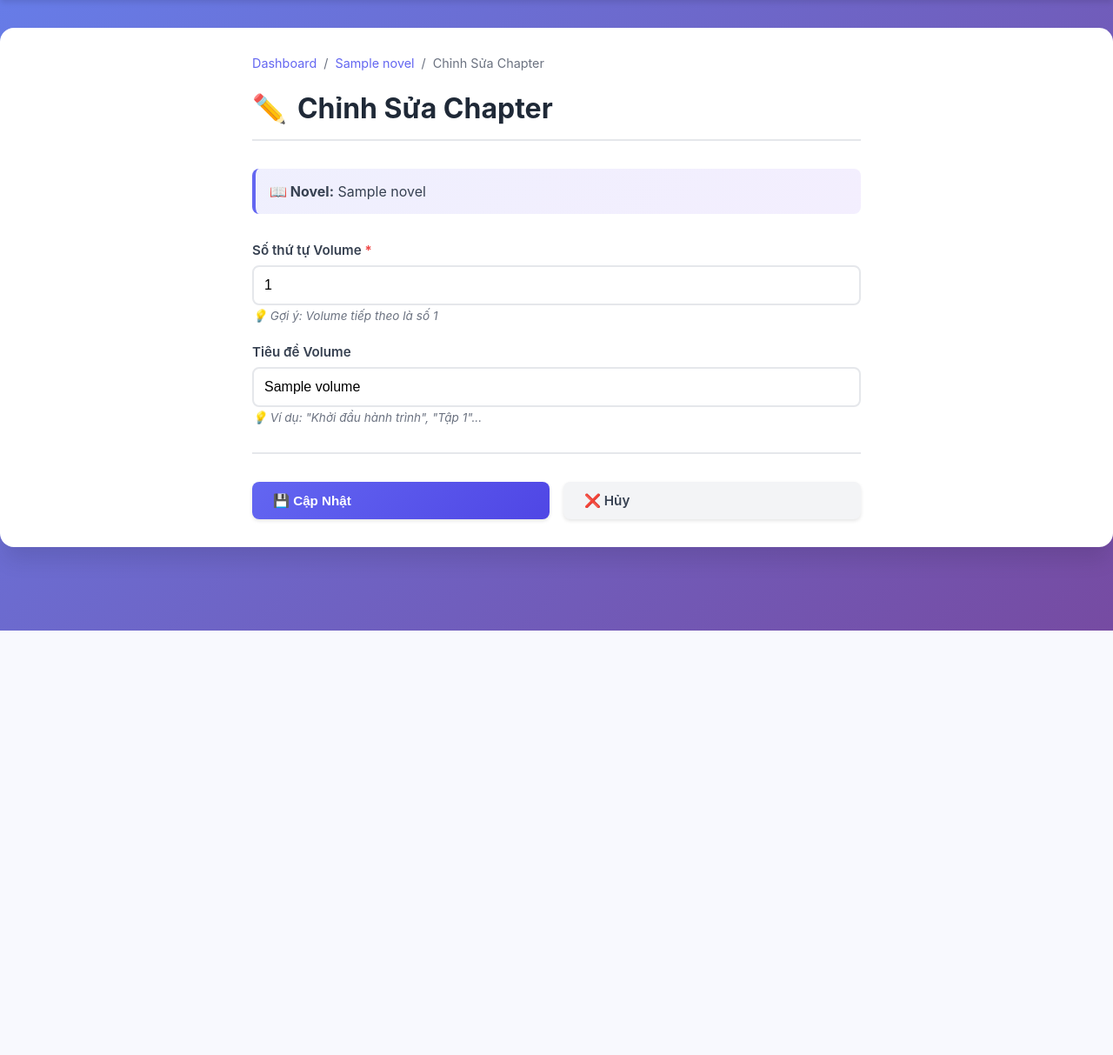
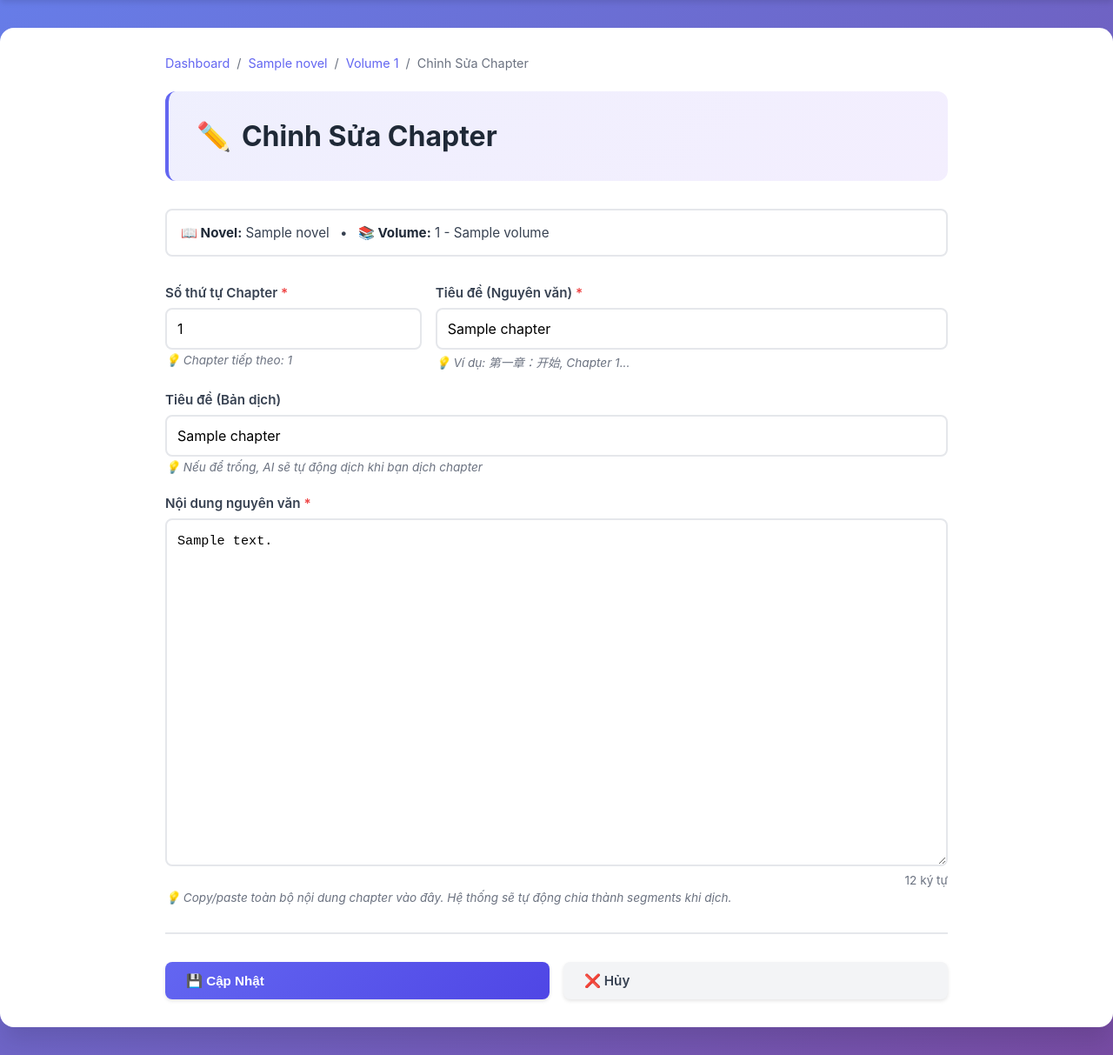
Before and after one commit to akira3175/Aiko-Novel-Translator, a Django app: page /chapter/1/edit/ in a window 1280 px wide. Shown: the part 75-1288 px from the top of the page at 87% size. Before the commit the page ends 800 px from the top, so only its background shows below. Run offline with Django 5.2, Linux system fonts and the light colour scheme; tables that the repository leaves empty hold one stand-in row (values such as "Sample post").

Commit message:
can change content for Chapter

```diff
--- a/core/templates/core/chapter_form.html
+++ b/core/templates/core/chapter_form.html
@@ -5,7 +5,7 @@
 {% block extra_css %}
 <style>
     .form-container {
-        max-width: 700px;
+        max-width: 900px;
         margin: 0 auto;
     }
 
@@ -15,6 +15,7 @@
         margin-bottom: 1.5rem;
         color: var(--text-light);
         font-size: 0.9rem;
+        flex-wrap: wrap;
     }
 
     .breadcrumb a {
@@ -23,9 +24,11 @@
     }
 
     .page-header {
+        background: linear-gradient(135deg, rgba(99, 102, 241, 0.1), rgba(139, 92, 246, 0.1));
+        border-radius: 12px;
+        padding: 2rem;
         margin-bottom: 2rem;
-        padding-bottom: 1rem;
-        border-bottom: 2px solid var(--border);
+        border-left: 4px solid var(--primary);
     }
 
     .page-title {
@@ -35,14 +38,27 @@
         display: flex;
         align-items: center;
         gap: 0.75rem;
+        margin: 0;
     }
 
-    .novel-info {
-        background: linear-gradient(135deg, rgba(99, 102, 241, 0.1), rgba(139, 92, 246, 0.1));
+    .volume-info {
+        background: white;
+        border: 2px solid var(--border);
         border-radius: 8px;
         padding: 1rem;
         margin-bottom: 2rem;
-        border-left: 4px solid var(--primary);
+        display: flex;
+        justify-content: space-between;
+        align-items: center;
+    }
+
+    .volume-info-text {
+        font-size: 0.95rem;
+        color: var(--text);
+    }
+
+    .volume-info-text strong {
+        color: var(--dark);
     }
 
     .form-group {
@@ -62,18 +78,33 @@
         color: var(--danger);
     }
 
-    .form-input {
+    .form-input,
+    .form-textarea {
         width: 100%;
         padding: 0.75rem;
         border: 2px solid var(--border);
         border-radius: 8px;
         font-size: 1rem;
         transition: border-color 0.2s;
+        font-family: inherit;
     }
 
-    .form-input:focus {
+    .form-input:focus,
+    .form-textarea:focus {
         outline: none;
         border-color: var(--primary);
+    }
+
+    .form-textarea {
+        min-height: 150px;
+        line-height: 1.6;
+        resize: vertical;
+    }
+
+    .form-textarea.large {
+        min-height: 400px;
+        font-family: 'Courier New', monospace;
+        font-size: 0.95rem;
     }
 
     .form-help {
@@ -81,6 +112,13 @@
         color: var(--text-light);
         margin-top: 0.25rem;
         font-style: italic;
+    }
+
+    .char-count {
+        text-align: right;
+        font-size: 0.85rem;
+        color: var(--text-light);
+        margin-top: 0.25rem;
     }
 
     .form-actions {
@@ -102,6 +140,28 @@
         color: #991b1b;
         border: 2px solid #ef4444;
     }
+
+    .alert-success {
+        background: #d1fae5;
+        color: #065f46;
+        border: 2px solid #10b981;
+    }
+
+    .form-row {
+        display: grid;
+        grid-template-columns: 1fr 2fr;
+        gap: 1rem;
+    }
+
+    @media (max-width: 768px) {
+        .form-row {
+            grid-template-columns: 1fr;
+        }
+
+        .form-actions {
+            flex-direction: column;
+        }
+    }
 </style>
 {% endblock %}
 
@@ -111,6 +171,8 @@
         <a href="/">Dashboard</a>
         <span>/</span>
         <a href="{% url 'core:novel_detail' volume.novel.id %}">{{ volume.novel.title }}</a>
+        <span>/</span>
+        <a href="{% url 'core:volume_detail' volume.id %}">Volume {{ volume.index }}</a>
         <span>/</span>
         <span>{{ title }}</span>
     </div>
@@ -126,8 +188,12 @@
         </h1>
     </div>
 
-    <div class="novel-info">
+    <div class="volume-info">
+        <div class="volume-info-text">
             <strong>📖 Novel:</strong> {{ volume.novel.title }}
+            <span style="margin: 0 0.5rem;">•</span>
+            <strong>📚 Volume:</strong> {{ volume.index }}{% if volume.title %} - {{ volume.title }}{% endif %}
+        </div>
     </div>
 
     {% if messages %}
@@ -141,49 +207,131 @@
     <form method="post">
         {% csrf_token %}
 
+        <div class="form-row">
             <div class="form-group">
-            <label class="form-label required">Số thứ tự Volume</label>
+                <label class="form-label required">Số thứ tự Chapter</label>
                 <input
                     type="number"
                     name="index"
                     class="form-input"
-                value="{% if volume %}{{ volume.index }}{% else %}{{ next_index }}{% endif %}"
+                    value="{% if chapter %}{{ chapter.index }}{% else %}{{ next_index }}{% endif %}"
                     min="1"
                     required
-                placeholder="Nhập số thứ tự..."
+                    placeholder="1"
                 >
                 <div class="form-help">
-                💡 Gợi ý: Volume tiếp theo là số {{ next_index|default:1 }}
+                    💡 Chapter tiếp theo: {{ next_index|default:1 }}
                 </div>
             </div>
 
             <div class="form-group">
-            <label class="form-label">Tiêu đề Volume</label>
+                <label class="form-label required">Tiêu đề (Nguyên văn)</label>
                 <input
                     type="text"
                     name="title"
                     class="form-input"
-                value="{{ volume.title|default:'' }}"
-                placeholder="Nhập tiêu đề volume (tùy chọn)..."
+                    value="{{ chapter.title|default:'' }}"
+                    required
+                    placeholder="Nhập tiêu đề chapter..."
                 >
                 <div class="form-help">
-                💡 Ví dụ: "Khởi đầu hành trình", "Tập 1"...
+                    💡 Ví dụ: 第一章：开始, Chapter 1...
+                </div>
+            </div>
+        </div>
+
+        <div class="form-group">
+            <label class="form-label">Tiêu đề (Bản dịch)</label>
+            <input
+                type="text"
+                name="title_translation"
+                class="form-input"
+                value="{{ chapter.title_translation|default:'' }}"
+                placeholder="Nhập bản dịch tiêu đề (tùy chọn)..."
+            >
+            <div class="form-help">
+                💡 Nếu để trống, AI sẽ tự động dịch khi bạn dịch chapter
+            </div>
+        </div>
+
+        <div class="form-group">
+            <label class="form-label required">Nội dung nguyên văn</label>
+            <textarea
+                name="content_raw"
+                class="form-textarea large"
+                required
+                placeholder="Dán nội dung chapter (nguyên văn Trung Quốc) vào đây...&#10;&#10;Ví dụ:&#10;第一章&#10;&#10;这是第一段...&#10;这是第二段..."
+                id="contentTextarea"
+            >{{ chapter.content_raw|default:'' }}</textarea>
+            <div class="char-count">
+                <span id="charCount">0</span> ký tự
+            </div>
+            <div class="form-help">
+                💡 Copy/paste toàn bộ nội dung chapter vào đây. Hệ thống sẽ tự động chia thành segments khi dịch.
             </div>
         </div>
 
         <div class="form-actions">
             <button type="submit" class="btn btn-primary" style="flex: 1;">
                 {% if action == 'create' %}
-                    ➕ Tạo Volume
+                    ➕ Tạo Chapter
                 {% else %}
                     💾 Cập Nhật
                 {% endif %}
             </button>
-            <a href="{% if volume %}{% url 'core:volume_detail' volume.id %}{% else %}{% url 'core:novel_detail' novel.id %}{% endif %}"
+            <a href="{% if chapter %}{% url 'core:chapter_detail' chapter.id %}{% else %}{% url 'core:volume_detail' volume.id %}{% endif %}"
                class="btn btn-secondary" style="flex: 1;">
                 ❌ Hủy
             </a>
         </div>
     </form>
 </div>
+
+<script>
+// Character counter
+const textarea = document.getElementById('contentTextarea');
+const charCount = document.getElementById('charCount');
+
+function updateCharCount() {
+    const count = textarea.value.length;
+    charCount.textContent = count.toLocaleString();
+}
+
+textarea.addEventListener('input', updateCharCount);
+updateCharCount();
+
+// Auto-save to localStorage (optional)
+const formKey = 'chapter_form_draft_{{ volume.id }}';
+
+// Load draft on page load
+const draft = localStorage.getItem(formKey);
+if (draft && !textarea.value) {
+    if (confirm('Phát hiện bản nháp chưa lưu. Bạn có muốn khôi phục?')) {
+        const data = JSON.parse(draft);
+        document.querySelector('[name="title"]').value = data.title || '';
+        document.querySelector('[name="title_translation"]').value = data.title_translation || '';
+        textarea.value = data.content_raw || '';
+        updateCharCount();
+    }
+}
+
+// Save draft on input
+let saveTimeout;
+textarea.addEventListener('input', () => {
+    clearTimeout(saveTimeout);
+    saveTimeout = setTimeout(() => {
+        const formData = {
+            title: document.querySelector('[name="title"]').value,
+            title_translation: document.querySelector('[name="title_translation"]').value,
+            content_raw: textarea.value
+        };
+        localStorage.setItem(formKey, JSON.stringify(formData));
+    }, 1000);
+});
+
+// Clear draft on successful submit
+document.querySelector('form').addEventListener('submit', () => {
+    localStorage.removeItem(formKey);
+});
+</script>
 {% endblock %}
```
Lines whose indentation alone changed are shown as unchanged.
